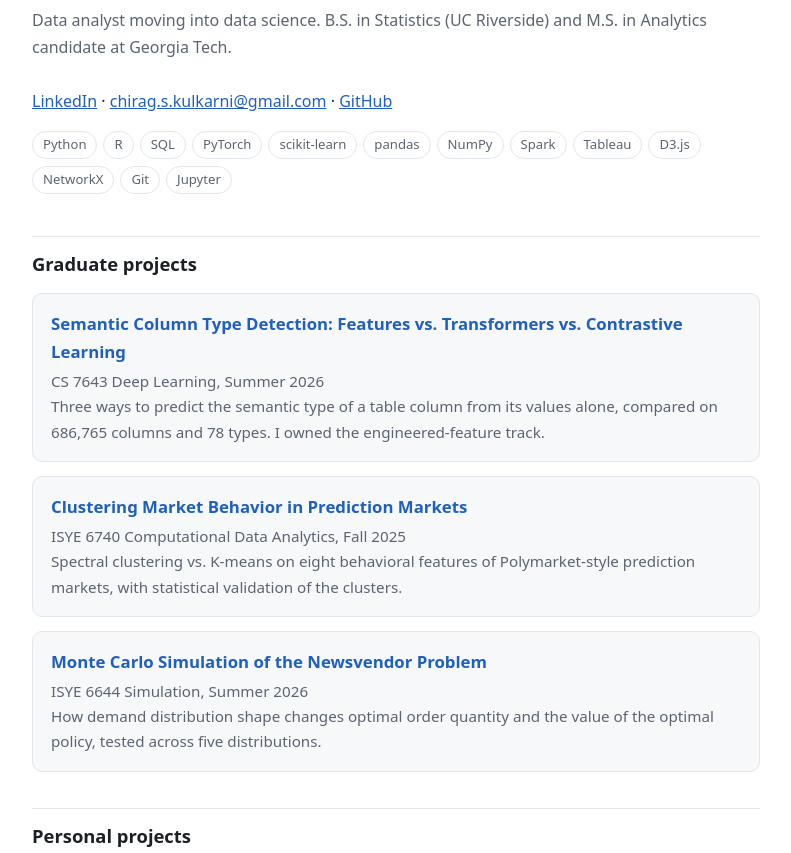
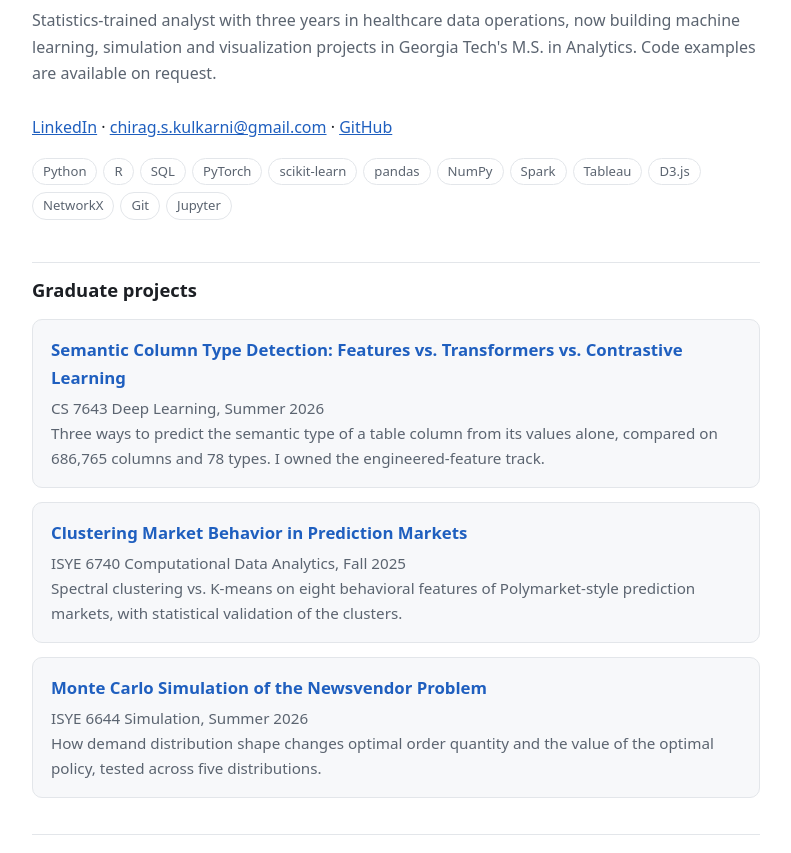
Before and after one commit to chiragk0/chiragk0.github.io, a plain HTML site: page index.html in a window 1280 px wide. Shown: the part 95-948 px from the top of the page, without its empty margins (244-1035 px from the left). Drawn offline with Linux system fonts and the light colour scheme.

Commit message:
Update intro, remove personal projects

```diff
--- a/index.html
+++ b/index.html
@@ -3,9 +3,8 @@
 <meta name="robots" content="noindex,nofollow">
 <title>Chirag Kulkarni: Project Portfolio</title><link rel="stylesheet" href="style.css"></head>
 <body><main><h1>Chirag Kulkarni</h1>
-<p class="sub">Data analyst moving into data science. B.S. in Statistics (UC Riverside) and M.S. in Analytics candidate at Georgia Tech.</p>
+<p class="sub">Statistics-trained analyst with three years in healthcare data operations, now building machine learning, simulation and visualization projects in Georgia Tech's M.S. in Analytics. Code examples are available on request.</p>
 <p><a href="https://www.linkedin.com/in/chiragk1">LinkedIn</a> &middot; <a href="mailto:chirag.s.kulkarni@gmail.com">chirag.s.kulkarni@gmail.com</a> &middot; <a href="https://github.com/chiragk0">GitHub</a></p>
 <div class="tags"><span>Python</span><span>R</span><span>SQL</span><span>PyTorch</span><span>scikit-learn</span><span>pandas</span><span>NumPy</span><span>Spark</span><span>Tableau</span><span>D3.js</span><span>NetworkX</span><span>Git</span><span>Jupyter</span></div>
 <h2>Graduate projects</h2><a class="card" href="projects/column-type-detection.html"><h3>Semantic Column Type Detection: Features vs. Transformers vs. Contrastive Learning</h3><p>CS 7643 Deep Learning, Summer 2026</p><p>Three ways to predict the semantic type of a table column from its values alone, compared on 686,765 columns and 78 types. I owned the engineered-feature track.</p></a><a class="card" href="projects/polymarket-clustering.html"><h3>Clustering Market Behavior in Prediction Markets</h3><p>ISYE 6740 Computational Data Analytics, Fall 2025</p><p>Spectral clustering vs. K-means on eight behavioral features of Polymarket-style prediction markets, with statistical validation of the clusters.</p></a><a class="card" href="projects/newsvendor-simulation.html"><h3>Monte Carlo Simulation of the Newsvendor Problem</h3><p>ISYE 6644 Simulation, Summer 2026</p><p>How demand distribution shape changes optimal order quantity and the value of the optimal policy, tested across five distributions.</p></a>
-<h2>Personal projects</h2><a class="card" href="https://github.com/chiragk0/Survival-Analysis"><h3>Survival Analysis: Burn Data</h3><p>Time-to-event analysis with censoring, using Kaplan-Meier estimators and Cox proportional hazards models.</p></a><a class="card" href="https://github.com/chiragk0/Ethereum-Price-Prediction"><h3>Ethereum Price Prediction</h3><p>Forecasting Ethereum prices with Support Vector Regression.</p></a><a class="card" href="https://github.com/chiragk0/combat_analysis"><h3>UFC Combat Analysis</h3><p>Feature selection to identify what makes a successful UFC fighter.</p></a>
 <h2>Coursework</h2><p class="meta">Course summaries covering the methods and tools used. Assignment solutions are not posted.</p><a class="card" href="coursework/isye6740.html"><h3>ISYE 6740 Computational Data Analytics</h3><p>Fall 2025</p><p>Core machine learning: clustering, dimensionality reduction, density estimation, classification, ensembles and change-point detection.</p></a><a class="card" href="coursework/cs7280.html"><h3>CS 7280 Network Science</h3><p>Fall 2025</p><p>Graph structure, spreading processes and network growth, with hands-on analysis of empirical networks.</p></a><a class="card" href="coursework/isye6525.html"><h3>ISYE 6525 High Dimensional Data Analytics</h3><p>Georgia Tech</p><p>Image processing and large-scale optimization methods for high-dimensional data.</p></a><a class="card" href="coursework/cse6242.html"><h3>CSE 6242 Data and Visual Analytics</h3><p>Georgia Tech</p><p>The full analytics pipeline: acquiring and cleaning data, storing it, modeling it, and visualizing it.</p></a><a class="card" href="coursework/isye6644.html"><h3>ISYE 6644 Simulation</h3><p>Summer 2026</p><p>Discrete-event and Monte Carlo simulation: building models, generating random inputs, and analyzing outputs statistically.</p></a><a class="card" href="coursework/cs7643.html"><h3>CS 7643 Deep Learning</h3><p>Summer 2026</p><p>Neural networks from first principles through modern architectures, with PyTorch implementations.</p></a></main></body></html>
```
